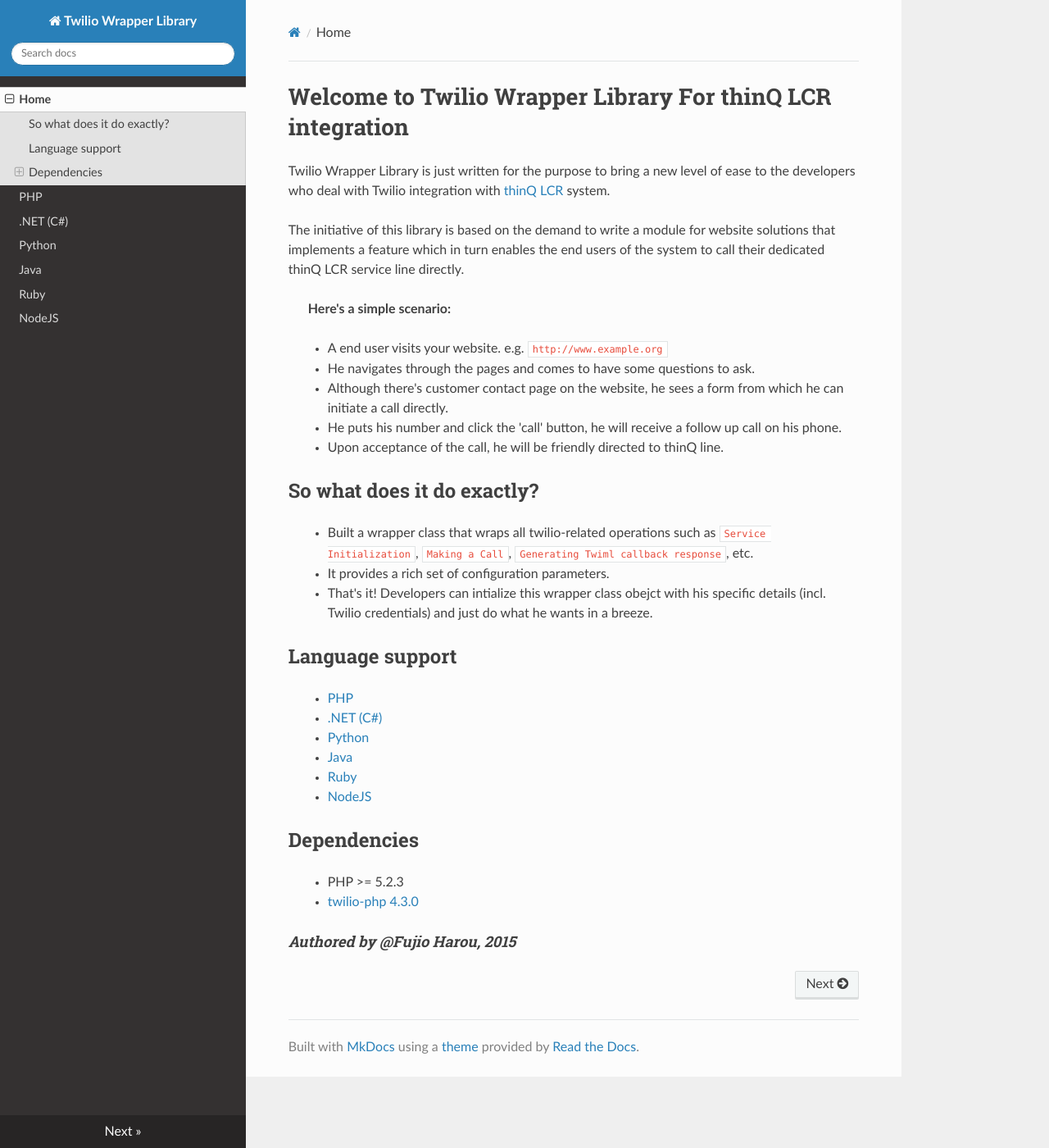
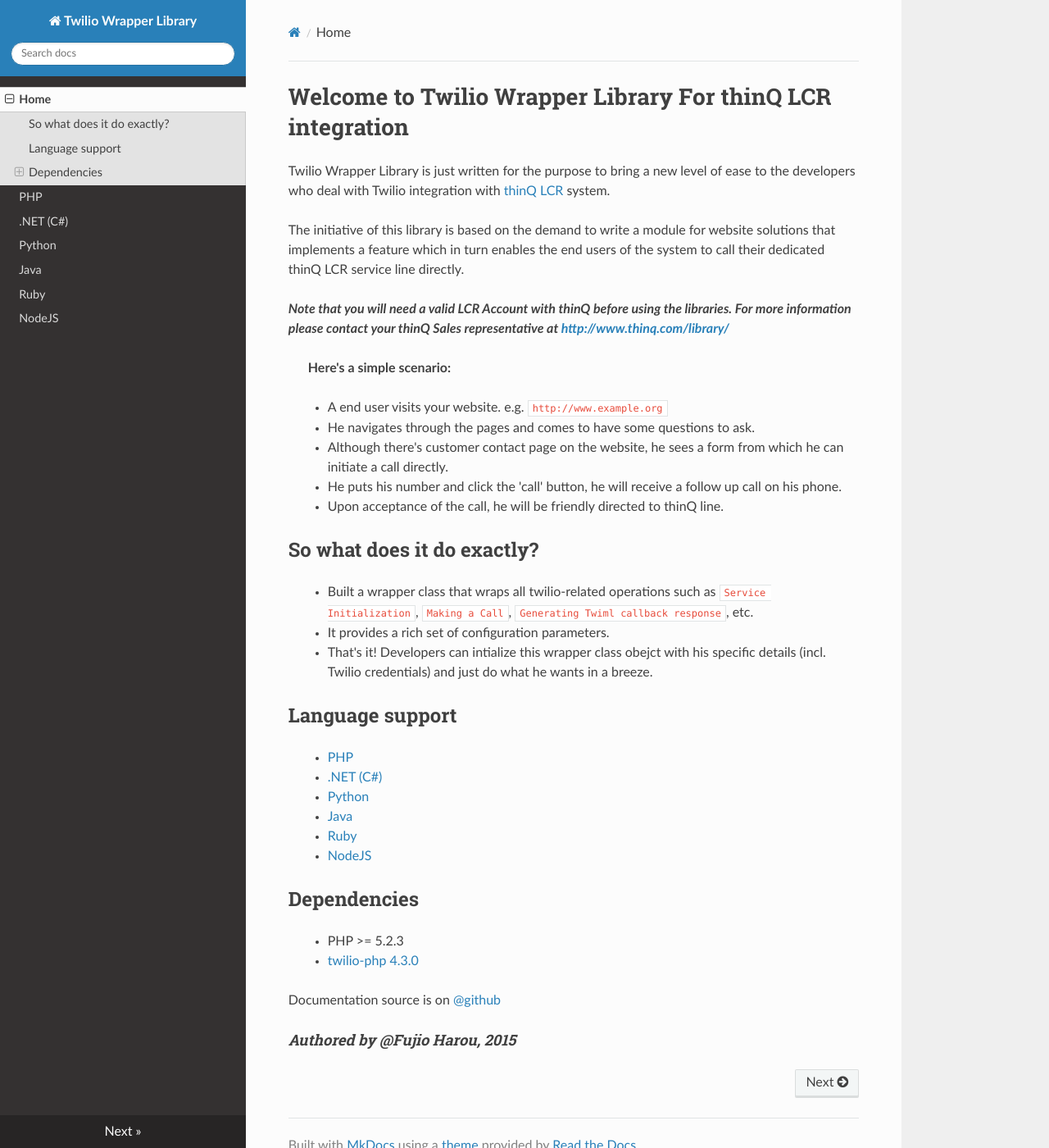
Before and after one commit to harouf/twilio-wrapper-library-documentation, an MkDocs documentation site: the page built from docs/index.md, in a window 1280 px wide and 1400 px high. Shown: the whole window at 82% size. Built offline with MkDocs 1.6.1, drawn with Linux system fonts in a browser that asks for light colours; nearby versions of some CDN libraries; old or Windows-style settings are respelled for this version of MkDocs.

```diff
--- a/docs/index.md
+++ b/docs/index.md
@@ -3,6 +3,8 @@
 Twilio Wrapper Library is just written for the purpose to bring a new level of ease to the developers who deal with Twilio integration with [thinQ LCR](http://www.thinq.com/lcr/) system.
 
 The initiative of this library is based on the demand to write a module for website solutions that implements a feature which in turn enables the end users of the system to call their dedicated thinQ LCR service line directly.
+
+*__Note that you will need a valid LCR Account with thinQ before using the libraries. For more information please contact your thinQ Sales representative at [http://www.thinq.com/library/](http://www.thinq.com/library/)__*
 
 > **Here's a simple scenario:**
 
@@ -30,4 +32,6 @@ The initiative of this library is based on the demand to write a module for webs
 > - PHP >= 5.2.3
 > - [twilio-php 4.3.0](https://www.github.com/twilio/twilio-php)
 
+Documentation source is on [@github](https://github.com/harouf/twilio-wrapper-library-documentation.git)
+
 #### *Authored by @Fujio Harou, 2015*
```
Also changed, not shown: README.md (added, +5 -0 lines), docs/php.md (+2 -0 lines).
